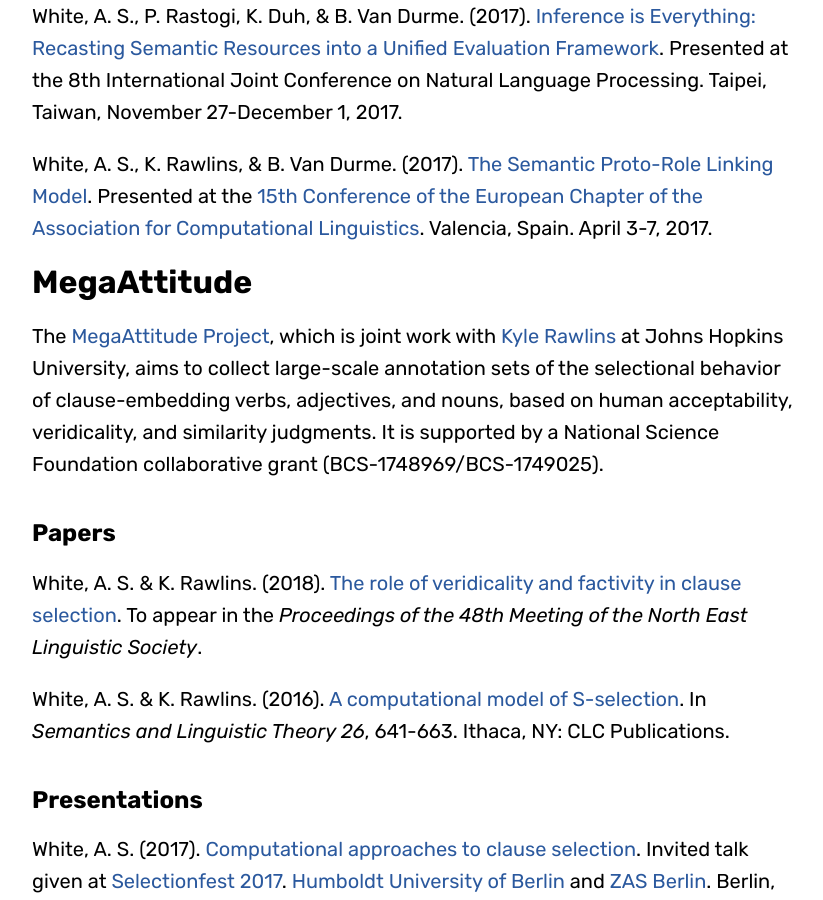
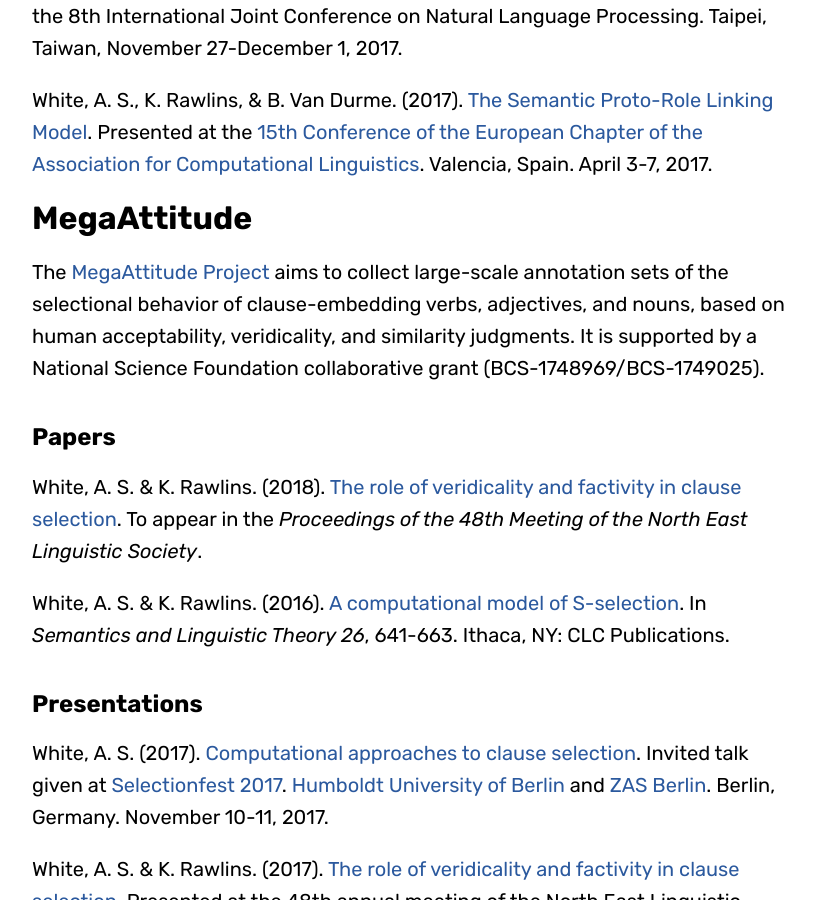
Before and after one commit to FACTSlab/factslab.github.io, a Jekyll site: the page built from research.md, in a window 1280 px wide and 900 px high, scrolled down 1838 px. Shown: the whole window, without its empty margins (224-1047 px from the left). Built offline with Jekyll 4.4.1, drawn with Linux system fonts in a browser that asks for light colours; some web fonts are replaced; some of the changed text lies outside the part shown.

Commit message:
updated descriptions on research page

```diff
--- a/research.md
+++ b/research.md
@@ -16,7 +16,7 @@
 
 # Decomp
 
-The [Decompositional Semantics Initiative](http://decomp.net) (Decomp), which is joint work with [Ben Van Durme](http://www.cs.jhu.edu/~vandurme/) and [Kyle Rawlins](http://sites.krieger.jhu.edu/rawlins/) at Johns Hopkins University, is a collection of efforts aimed at collecting and modeling human annotations of meaning via the decomposition of lexical and phrasal meanings into a small set of component parts. Decomp is supported by a [DARPA AIDA](https://www.darpa.mil/program/active-interpretation-of-disparate-alternatives) grant (HR001117S0026-AIDA-FP-013).
+The [Decompositional Semantics Initiative](http://decomp.net) (Decomp) is a collection of efforts aimed at collecting and modeling human annotations of meaning via the decomposition of lexical and phrasal meanings into a small set of component parts. Decomp is supported by a [DARPA AIDA](https://www.darpa.mil/program/active-interpretation-of-disparate-alternatives) grant (HR001117S0026-AIDA-FP-013).
 
 Decomp is a large project and so only research products authored by core FACTS.lab members are listed below. A full list of publications, presentations, and available data can be found at [decomp.net](http://decomp.net).
 
@@ -58,7 +58,7 @@
 
 # MegaAttitude
 
-The [MegaAttitude Project](http://megaattitude.io), which is joint work with [Kyle Rawlins](http://sites.krieger.jhu.edu/rawlins/) at Johns Hopkins University, aims to collect large-scale annotation sets of the selectional behavior of clause-embedding verbs, adjectives, and nouns, based on human acceptability, veridicality, and similarity judgments. It is supported by a National Science Foundation collaborative grant (BCS-1748969/BCS-1749025).
+The [MegaAttitude Project](http://megaattitude.io) aims to collect large-scale annotation sets of the selectional behavior of clause-embedding verbs, adjectives, and nouns, based on human acceptability, veridicality, and similarity judgments. It is supported by a National Science Foundation collaborative grant (BCS-1748969/BCS-1749025).
 
 ## Papers
 
```
